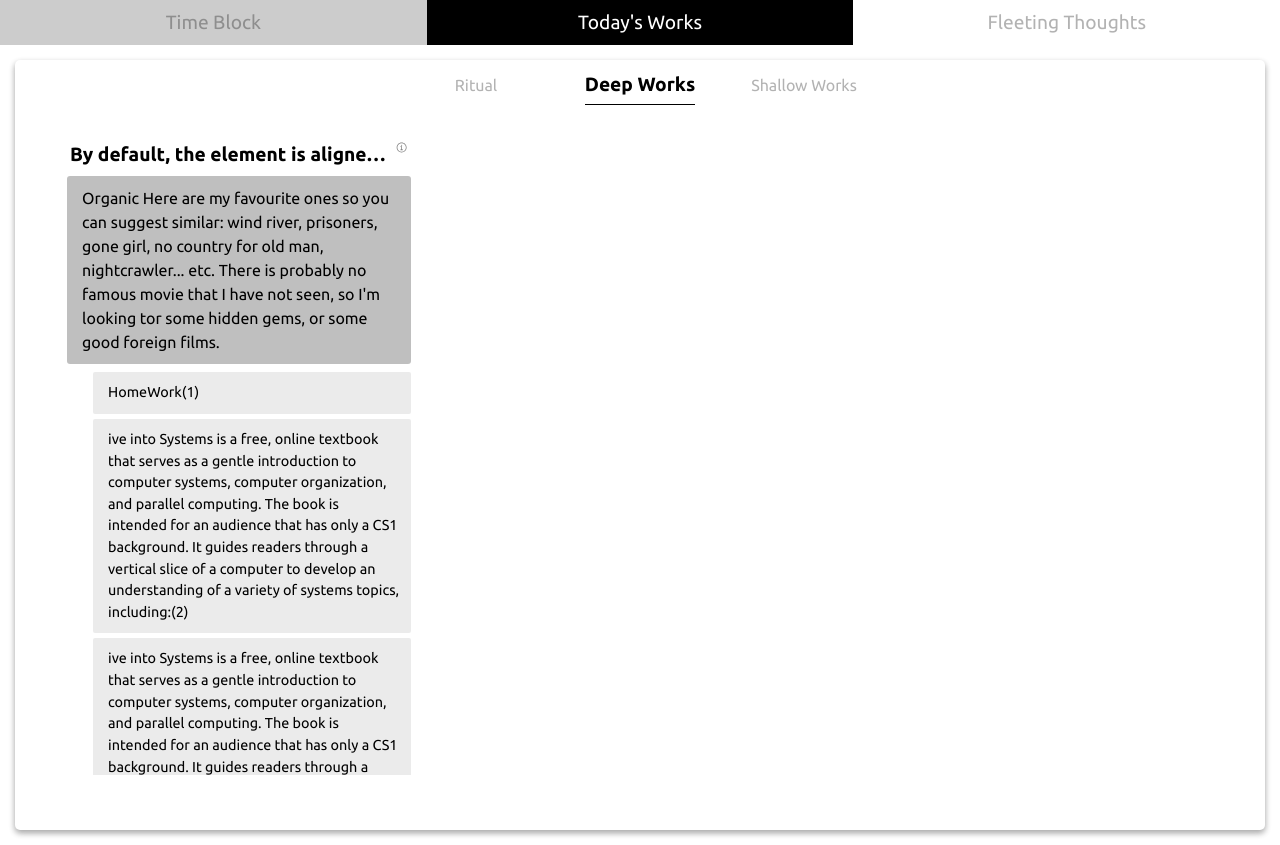
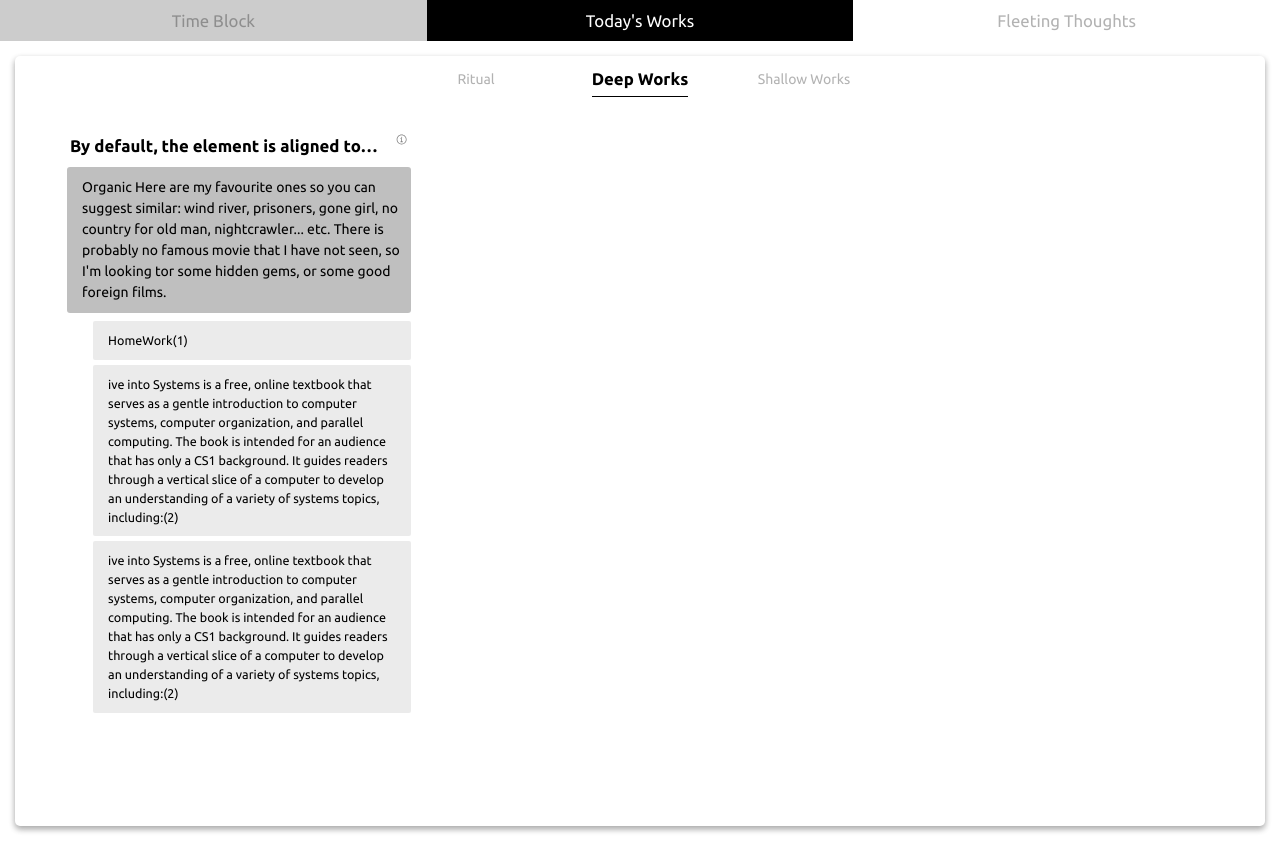
Before and after one commit to kkmm26/deep-work, a React (Vite) app: page / in a window 1280 px wide. Built offline with nearby package versions, Linux system fonts and the light colour scheme.

Commit message:
refactor names

```diff
--- a/src/components/TodayWork/DeepWorks/DeepWorks.jsx
+++ b/src/components/TodayWork/DeepWorks/DeepWorks.jsx
@@ -7,17 +7,19 @@ import SubTask from "./SubTask.jsx";
 import { SUB_TASKS_ADDABLE } from "../../../constants.js";
 
 function DeepWorks() {
-    const [subTasks, setSubtasks] = React.useState([
+    const [subTasks, setSubTasks] = React.useState([
         "HomeWork(1)",
         "ive into Systems is a free, online textbook that serves as a gentle introduction to computer systems, computer organization, and parallel computing. The book is intended for an audience that has only a CS1 background. It guides readers through a vertical slice of a computer to develop an understanding of a variety of systems topics, including:(2)",
         "ive into Systems is a free, online textbook that serves as a gentle introduction to computer systems, computer organization, and parallel computing. The book is intended for an audience that has only a CS1 background. It guides readers through a vertical slice of a computer to develop an understanding of a variety of systems topics, including:(2)",
     ]);
 
+
+
     function addSubTask() {
         if (subTasks.length >= SUB_TASKS_ADDABLE) {
             return;
         }
-        setSubtasks([...subTasks, "New Sub Task"]);
+        setSubTasks([...subTasks, "New Sub Task"]);
     }
 
     return (
--- a/src/components/TodayWork/DeepWorks/MainTask.jsx
+++ b/src/components/TodayWork/DeepWorks/MainTask.jsx
@@ -8,7 +8,7 @@ function MainTask({addSubTask}) {
     return (
         <MainTaskTaskBar
             hasDesc={false}
-            onClick={addSubTask}
+            onPlusBtnClicked={addSubTask}
             variant="Main Task"
         >
             Organic Here are my favourite ones so you can suggest similar: wind
--- a/src/components/TodayWork/DeepWorks/TaskBar.jsx
+++ b/src/components/TodayWork/DeepWorks/TaskBar.jsx
@@ -57,7 +57,7 @@ const titleComponents = {
     "Sub Task": SubTaskTitle,
 };
 
-function TaskBar({ children, hasDesc, className, variant, onClick }) {
+function TaskBar({ children, hasDesc, className, variant, onPlusBtnClicked }) {
     const Tag = titleComponents[variant];
     const editTaskTitle = useEditableTitle();
     const [fullTextVisible, setFullTextVisible] = useState(false);
@@ -83,7 +83,7 @@ function TaskBar({ children, hasDesc, className, variant, onClick }) {
             </Tag>
             {hasDesc && <DescriptionIcon />}
             {variant !== "Sub Task" && (
-                <PlusButton onClick={onClick} variant="Task Bar" />
+                <PlusButton onClick={onPlusBtnClicked} variant="Task Bar" />
             )}
         </Wrapper>
     );
@@ -118,7 +118,7 @@ TaskBar.propTypes = {
     titleStyles: PropTypes.object,
     className: PropTypes.string,
     variant: PropTypes.oneOf(["Subject", "Main Task", "Sub Task"]),
-    onClick: PropTypes.func,
+    onPlusBtnClicked: PropTypes.func,
 };
 
 export default TaskBar;
--- a/src/index.css
+++ b/src/index.css
@@ -9,7 +9,7 @@ body {
     height: 100%;
     font-weight: 400;
     font-style: normal;
-    font-size: 16px;
+    font-size: 14px;
     font-family: "Ubuntu", sans-serif;
 }
 
```
